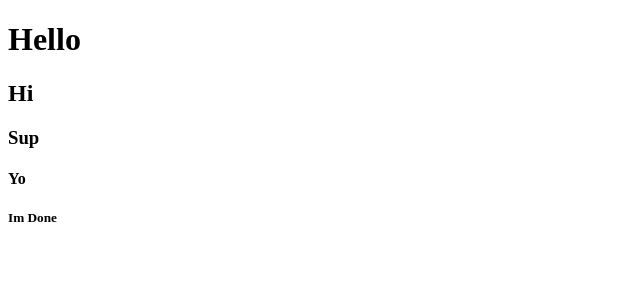
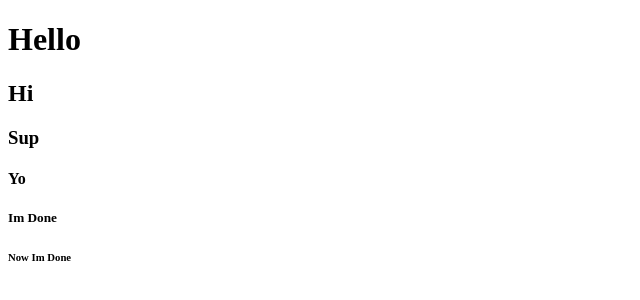
Before and after one commit to bbjdt2224/Integration-Testing, an Angular app: page / in a window 1280 px wide. Shown: the top 300 px of the page, without its empty margins (0-640 px from the left). Built offline with nearby package versions, Linux system fonts and the light colour scheme.

Commit message:
change things

```diff
--- a/src/app/app.component.html
+++ b/src/app/app.component.html
@@ -3,3 +3,4 @@
 <h3>Sup</h3>
 <h4>Yo</h4>
 <h5>Im Done</h5>
+<h6>Now Im Done</h6>
```
